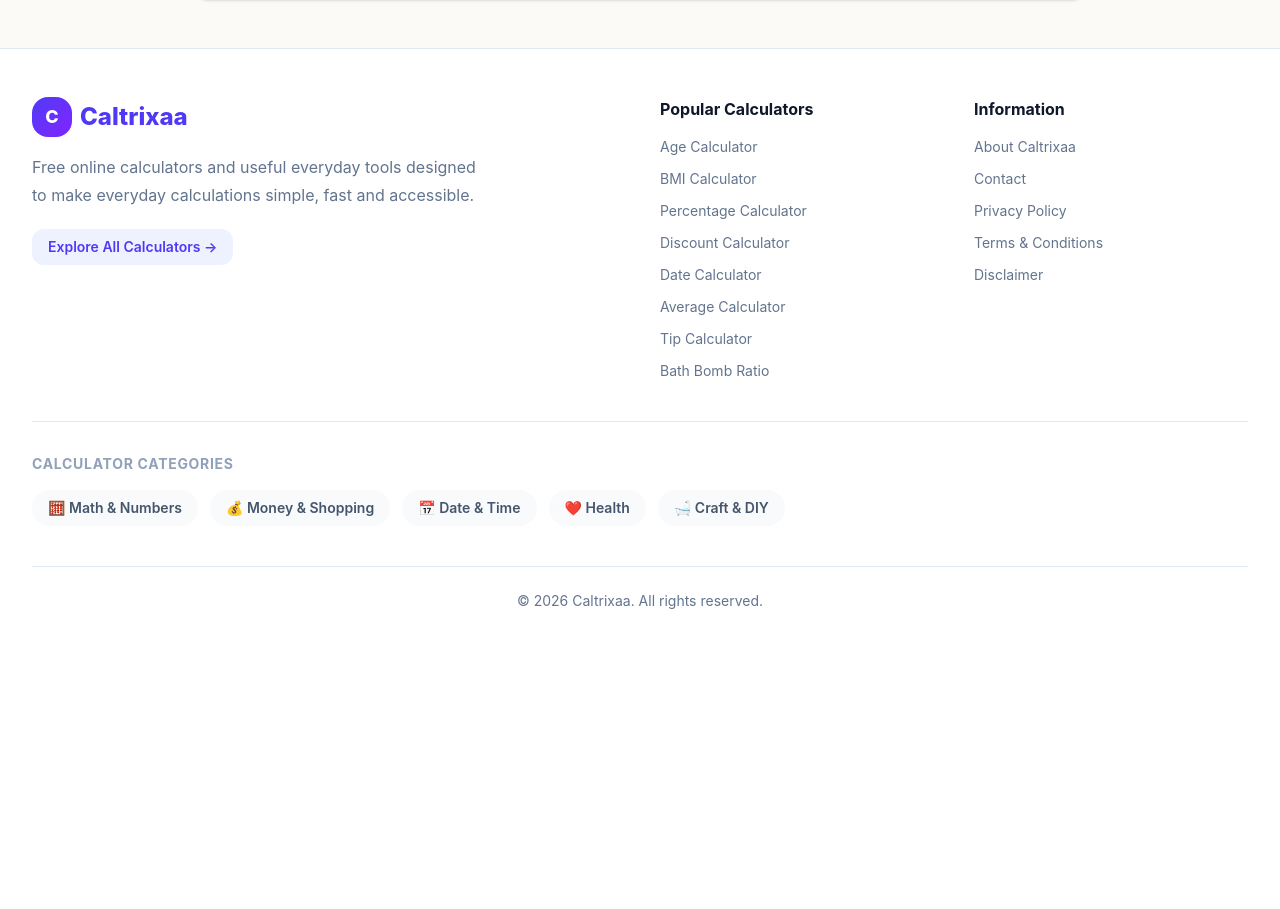
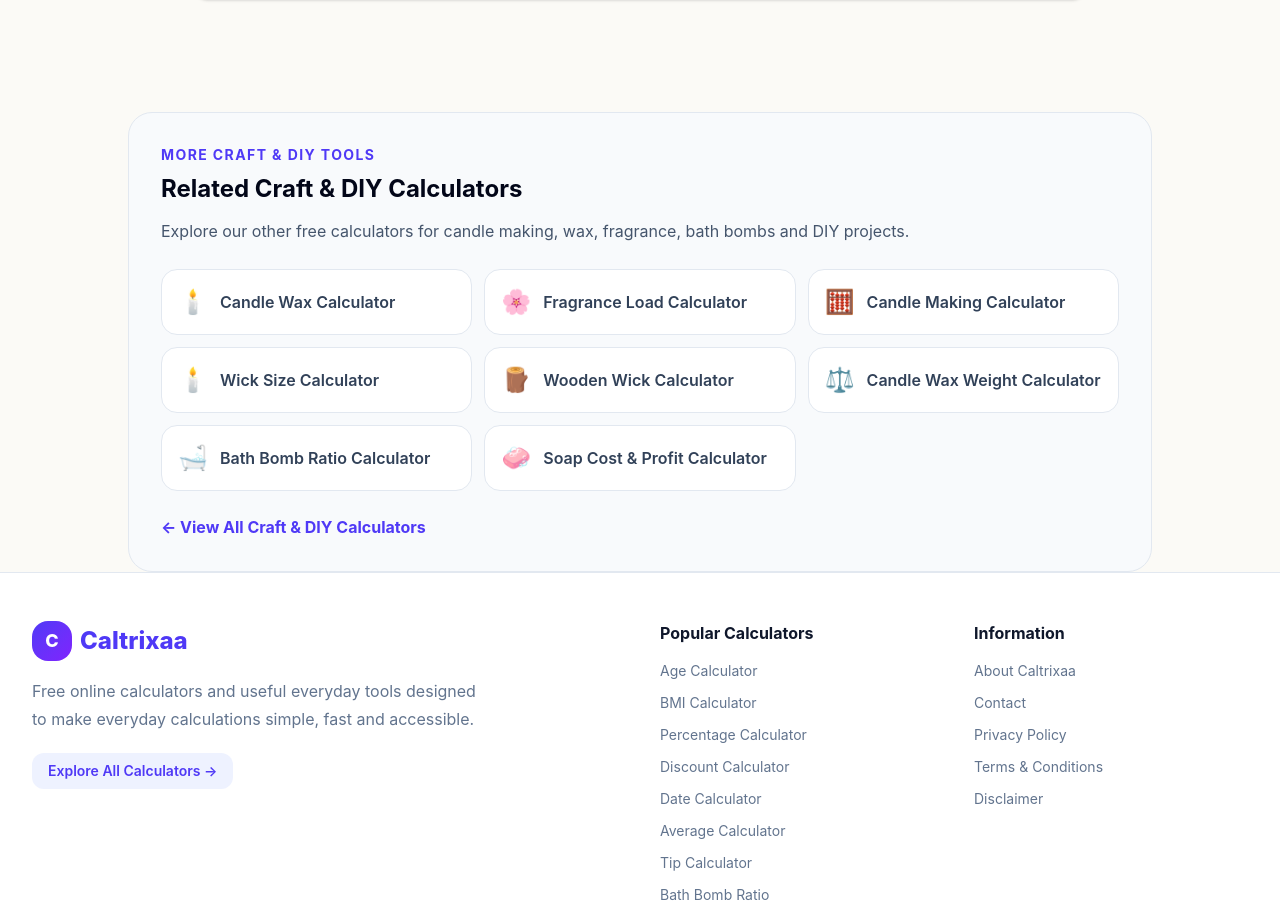
Before and after one commit to hafeez-star/Caltrixaa-All-Calculators, a React (Vite) app: page /soap-cost-profit-calculator in a window 1280 px wide. Shown: the part 3574-4483 px from the top of the page. Before the commit the page ends 4233 px from the top, so only its background shows below. Built offline with nearby package versions, Linux system fonts and the light colour scheme.

Commit message:
save-change

```diff
--- /dev/null
+++ b/src/components/RelatedCraftTools.jsx
@@ -0,0 +1,98 @@
+import { Link } from "react-router-dom";
+
+const tools = [
+  {
+    icon: "🕯️",
+    name: "Candle Wax Calculator",
+    path: "/candle-wax-calculator",
+  },
+  {
+    icon: "🌸",
+    name: "Fragrance Load Calculator",
+    path: "/fragrance-load-calculator",
+  },
+  {
+    icon: "🧮",
+    name: "Candle Making Calculator",
+    path: "/candle-making-calculator",
+  },
+  {
+    icon: "🕯️",
+    name: "Wick Size Calculator",
+    path: "/wick-size-calculator",
+  },
+  {
+    icon: "🪵",
+    name: "Wooden Wick Calculator",
+    path: "/wooden-wick-calculator",
+  },
+  {
+    icon: "⚖️",
+    name: "Candle Wax Weight Calculator",
+    path: "/candle-wax-weight-calculator",
+  },
+  {
+    icon: "🛁",
+    name: "Bath Bomb Ratio Calculator",
+    path: "/bath-bomb-ratio-calculator",
+  },
+  {
+    icon: "🧼",
+    name: "Soap Cost & Profit Calculator",
+    path: "/soap-cost-profit-calculator",
+  },
+];
+
+function RelatedCraftTools() {
+  return (
+    <section className="mx-auto mt-16 max-w-5xl">
+      <div className="rounded-3xl border border-slate-200 bg-slate-50 p-6 sm:p-8">
+
+        <p className="text-sm font-bold uppercase tracking-widest text-indigo-600">
+          More Craft & DIY Tools
+        </p>
+
+        <h2 className="mt-2 text-2xl font-bold text-slate-950">
+          Related Craft & DIY Calculators
+        </h2>
+
+        <p className="mt-3 leading-7 text-slate-600">
+          Explore our other free calculators for candle making, wax,
+          fragrance, bath bombs and DIY projects.
+        </p>
+
+        <div className="mt-6 grid gap-3 sm:grid-cols-2 lg:grid-cols-3">
+          {tools.map(function (tool) {
+            return (
+              <Link
+                key={tool.path}
+                to={tool.path}
+                className="flex items-center gap-3 rounded-2xl border border-slate-200 bg-white p-4 font-semibold text-slate-700 transition hover:-translate-y-0.5 hover:border-indigo-300 hover:text-indigo-600 hover:shadow-md"
+              >
+                <span className="text-2xl">
+                  {tool.icon}
+                </span>
+
+                <span>
+                  {tool.name}
+                </span>
+              </Link>
+            );
+          })}
+        </div>
+
+        <div className="mt-6">
+          <Link
+            to="/craft-diy-calculators"
+            className="font-bold text-indigo-600 hover:text-indigo-700"
+          >
+            ← View All Craft & DIY Calculators
+          </Link>
+        </div>
+
+      </div>
+    </section>
+  );
+}
+
+export default RelatedCraftTools;
--- a/src/pages/BathBombRatioCalculator.jsx
+++ b/src/pages/BathBombRatioCalculator.jsx
@@ -3,6 +3,7 @@ import Navbar from "../components/Navbar";
 import Footer from "../components/Footer";
 import SEO from "../components/SEO";
 import { Link } from "react-router-dom";
+import RelatedCraftTools from "../components/RelatedCraftTools";
 
 function BathBombRatioCalculator() {
   const [batchWeight, setBatchWeight] = useState("");
@@ -473,63 +474,12 @@ function BathBombRatioCalculator() {
               specific recipe, ingredients and desired result.
             </p>
           </div>
-          <section className="mt-12 rounded-3xl border border-slate-200 bg-slate-50 p-6 sm:p-8">
-            <h2 className="text-2xl font-bold text-slate-950">
-              More Craft & DIY Calculators
-            </h2>
 
-            <p className="mt-3 leading-7 text-slate-600">
-              Making candles, wax melts or other DIY products? Try these related
-              calculators to make your measurements easier.
-            </p>
-
-            <div className="mt-6 grid gap-4 sm:grid-cols-2">
-
-              <Link
-                to="/fragrance-load-calculator"
-                className="rounded-2xl border border-slate-200 bg-white p-5 transition hover:-translate-y-1 hover:border-indigo-300 hover:shadow-lg"
-              >
-                <div className="text-3xl">🕯️</div>
-
-                <h3 className="mt-3 font-bold text-slate-900">
-                  Fragrance Load Calculator
-                </h3>
-
-                <p className="mt-2 text-sm leading-6 text-slate-600">
-                  Calculate fragrance oil amounts for candles, wax melts and different
-                  types of wax.
-                </p>
-
-                <span className="mt-4 inline-block text-sm font-semibold text-indigo-600">
-                  Calculate fragrance load →
-                </span>
-              </Link>
-
-              <Link
-                to="/candle-wax-calculator"
-                className="rounded-2xl border border-slate-200 bg-white p-5 transition hover:-translate-y-1 hover:border-indigo-300 hover:shadow-lg"
-              >
-                <div className="text-3xl">🕯️</div>
-
-                <h3 className="mt-3 font-bold text-slate-900">
-                  Candle Wax Calculator
-                </h3>
-
-                <p className="mt-2 text-sm leading-6 text-slate-600">
-                  Calculate how much candle wax you need for a jar or container size.
-                </p>
-
-                <span className="mt-4 inline-block text-sm font-semibold text-indigo-600">
-                  Calculate candle wax →
-                </span>
-              </Link>
-
-            </div>
-          </section>
         </article>
 
       </main>
 
+<RelatedCraftTools />
       <Footer />
     </div>
   );
--- a/src/pages/CandleWaxCalculator.jsx
+++ b/src/pages/CandleWaxCalculator.jsx
@@ -3,7 +3,7 @@ import Navbar from "../components/Navbar";
 import Footer from "../components/Footer";
 import SEO from "../components/SEO";
 import { Link } from "react-router-dom";
-
+import RelatedCraftTools from "../components/RelatedCraftTools";
 
 
 
@@ -357,62 +357,11 @@ function CandleWaxCalculator() {
             </details>
 
           </div>
-<section className="mt-12 rounded-3xl border border-slate-200 bg-slate-50 p-6 sm:p-8">
-  <h2 className="text-2xl font-bold text-slate-950">
-    More Craft & DIY Calculators
-  </h2>
 
-  <p className="mt-3 leading-7 text-slate-600">
-    Use these related calculators for bath bombs, candles, wax melts and
-    other DIY projects.
-  </p>
-
-  <div className="mt-6 grid gap-4 sm:grid-cols-2">
-
-    <Link
-      to="/fragrance-load-calculator"
-      className="rounded-2xl border border-slate-200 bg-white p-5 transition hover:-translate-y-1 hover:border-indigo-300 hover:shadow-lg"
-    >
-      <div className="text-3xl">🕯️</div>
-
-      <h3 className="mt-3 font-bold text-slate-900">
-        Fragrance Load Calculator
-      </h3>
-
-      <p className="mt-2 text-sm leading-6 text-slate-600">
-        Calculate fragrance oil amounts for candles and wax melts.
-      </p>
-
-      <span className="mt-4 inline-block text-sm font-semibold text-indigo-600">
-        Calculate fragrance load →
-      </span>
-    </Link>
-
-    <Link
-      to="/bath-bomb-ratio-calculator"
-      className="rounded-2xl border border-slate-200 bg-white p-5 transition hover:-translate-y-1 hover:border-indigo-300 hover:shadow-lg"
-    >
-      <div className="text-3xl">🛁</div>
-
-      <h3 className="mt-3 font-bold text-slate-900">
-        Bath Bomb Ratio Calculator
-      </h3>
-
-      <p className="mt-2 text-sm leading-6 text-slate-600">
-        Calculate bath bomb ingredients using a simple 1:2 ratio.
-      </p>
-
-      <span className="mt-4 inline-block text-sm font-semibold text-indigo-600">
-        Calculate bath bomb ratio →
-      </span>
-    </Link>
-
-  </div>
-</section>
         </article>
 
       </main>
-
+<RelatedCraftTools />
       <Footer />
 
     </div>
--- a/src/pages/CandleWaxWeightCalculator.jsx
+++ b/src/pages/CandleWaxWeightCalculator.jsx
@@ -1,4 +1,6 @@
 import CraftCalculatorPage from "./CraftCalculatorPage";
+import RelatedCraftTools from "../components/RelatedCraftTools";
+
 
 const config = {
   name: "Candle Wax Weight Calculator",
--- a/src/pages/CandleWickCalculator.jsx
+++ b/src/pages/CandleWickCalculator.jsx
@@ -1,4 +1,6 @@
 import CraftCalculatorPage from "./CraftCalculatorPage";
+import RelatedCraftTools from "../components/RelatedCraftTools";
+
 
 const config = {
   name: "Candle Wick Calculator",
--- a/src/pages/FragranceLoadCalculator.jsx
+++ b/src/pages/FragranceLoadCalculator.jsx
@@ -3,6 +3,9 @@ import Navbar from "../components/Navbar";
 import Footer from "../components/Footer";
 import SEO from "../components/SEO";
 import { Link } from "react-router-dom";
+import RelatedCraftTools from "../components/RelatedCraftTools";
+
+
 function FragranceLoadCalculator() {
   const [waxWeight, setWaxWeight] = useState("");
   const [fragranceLoad, setFragranceLoad] = useState("10");
@@ -320,58 +323,7 @@ function FragranceLoadCalculator() {
             </details>
 
           </div>
-<section className="mt-12 rounded-3xl border border-slate-200 bg-slate-50 p-6 sm:p-8">
-  <h2 className="text-2xl font-bold text-slate-950">
-    More Craft & DIY Calculators
-  </h2>
-
-  <p className="mt-3 leading-7 text-slate-600">
-    Explore more free calculators for DIY recipes, candle making and
-    home crafting projects.
-  </p>
-
-  <div className="mt-6 grid gap-4 sm:grid-cols-2">
-
-    <Link
-      to="/bath-bomb-ratio-calculator"
-      className="rounded-2xl border border-slate-200 bg-white p-5 transition hover:-translate-y-1 hover:border-indigo-300 hover:shadow-lg"
-    >
-      <div className="text-3xl">🛁</div>
-
-      <h3 className="mt-3 font-bold text-slate-900">
-        Bath Bomb Ratio Calculator
-      </h3>
-
-      <p className="mt-2 text-sm leading-6 text-slate-600">
-        Calculate a simple bath bomb ingredient ratio in grams.
-      </p>
-
-      <span className="mt-4 inline-block text-sm font-semibold text-indigo-600">
-        Calculate bath bomb ratio →
-      </span>
-    </Link>
-
-    <Link
-      to="/candle-wax-calculator"
-      className="rounded-2xl border border-slate-200 bg-white p-5 transition hover:-translate-y-1 hover:border-indigo-300 hover:shadow-lg"
-    >
-      <div className="text-3xl">🕯️</div>
-
-      <h3 className="mt-3 font-bold text-slate-900">
-        Candle Wax Calculator
-      </h3>
-
-      <p className="mt-2 text-sm leading-6 text-slate-600">
-        Estimate the amount of wax needed for a candle container or jar.
-      </p>
-
-      <span className="mt-4 inline-block text-sm font-semibold text-indigo-600">
-        Calculate candle wax →
-      </span>
-    </Link>
-
-  </div>
-</section>
+<RelatedCraftTools />
         </article>
 
       </main>
--- a/src/pages/SoapCostProfitCalculator.jsx
+++ b/src/pages/SoapCostProfitCalculator.jsx
@@ -3,6 +3,7 @@ import { Link } from "react-router-dom";
 import Navbar from "../components/Navbar";
 import Footer from "../components/Footer";
 import SEO from "../components/SEO";
+import RelatedCraftTools from "../components/RelatedCraftTools";
 
 function SoapCostProfitCalculator() {
   const [oilCost, setOilCost] = useState("");
@@ -691,7 +692,7 @@ function SoapCostProfitCalculator() {
           </div>
         </section>
       </main>
-
+<RelatedCraftTools />
       <Footer />
     </div>
   );
--- a/src/pages/SoyWaxCalculator.jsx
+++ b/src/pages/SoyWaxCalculator.jsx
@@ -1,4 +1,6 @@
 import CraftCalculatorPage from "./CraftCalculatorPage";
+import RelatedCraftTools from "../components/RelatedCraftTools";
+
 
 const config = {
   name: "Soy Wax Calculator",
--- a/src/pages/WickSizeCalculator.jsx
+++ b/src/pages/WickSizeCalculator.jsx
@@ -1,4 +1,5 @@
 import CraftCalculatorPage from "./CraftCalculatorPage";
+import RelatedCraftTools from "../components/RelatedCraftTools";
 
 const config = {
   name: "Wick Size Calculator",
--- a/src/pages/WoodenWickCalculator.jsx
+++ b/src/pages/WoodenWickCalculator.jsx
@@ -1,4 +1,6 @@
 import CraftCalculatorPage from "./CraftCalculatorPage";
+import RelatedCraftTools from "../components/RelatedCraftTools";
+
 
 const config = {
   name: "Wooden Wick Calculator",
```
